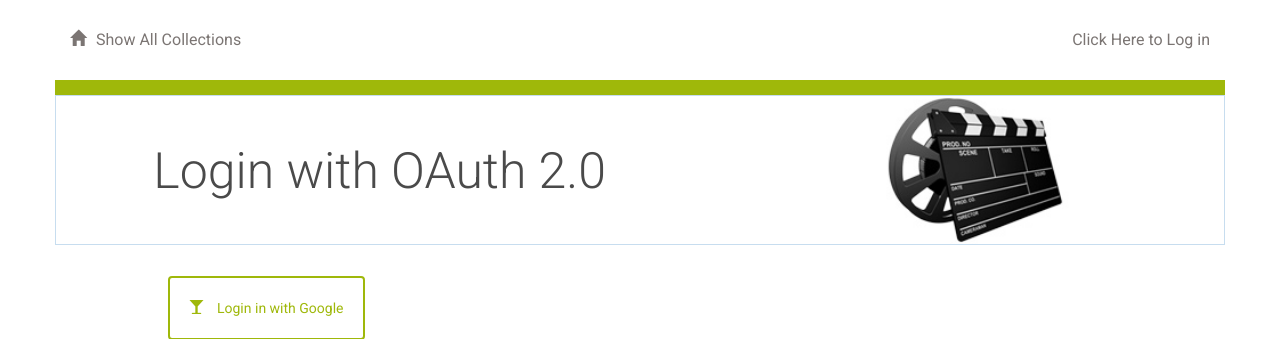
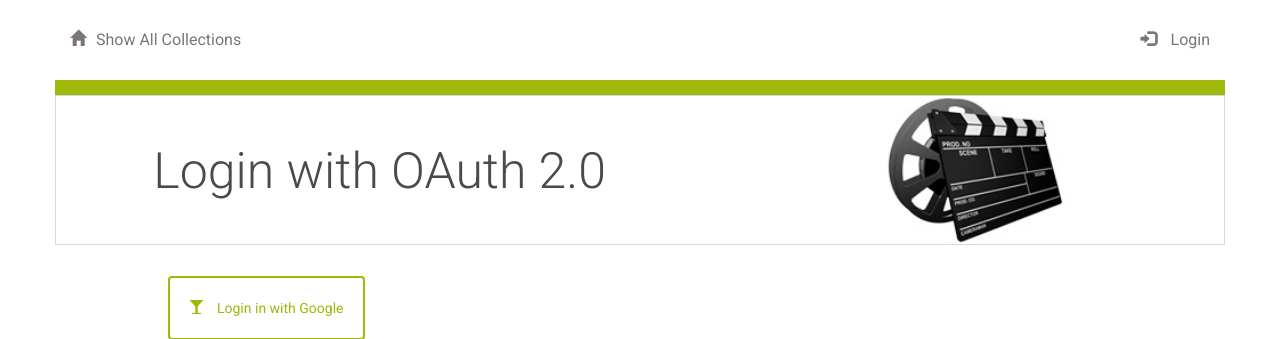
Before and after one commit to elnobun/Item-Catalog-Movie-Collection-App, a Flask app: page /login in a window 1280 px wide. Shown: the top 339 px of the page. Run offline with Flask 2, Linux system fonts and the light colour scheme; some libraries are stand-ins or nearby versions.

Commit message:
Made use of glyphicons for the login and logout state.

```diff
--- a/moviecollection/templates/header.html
+++ b/moviecollection/templates/header.html
@@ -6,9 +6,13 @@
 	</div>
 	<div class="col-sm-6 text-right">
 		{% if 'username' not in session %}
-			<a href="{{url_for('showLogin')}}">Click Here to Log in</a>
+			<a href="{{url_for('showLogin')}}">
+                <span class="glyphicon glyphicon-log-in"></span> Login
+            </a>
 		{% else %}
-			<a href="{{url_for('disconnect')}}">Disconnect</a>
+			<a href="{{url_for('disconnect')}}">
+                <span class="glyphicon glyphicon-log-out"></span> Logout
+            </a>
 		{% endif %}
 	</div>
 </div>
```
